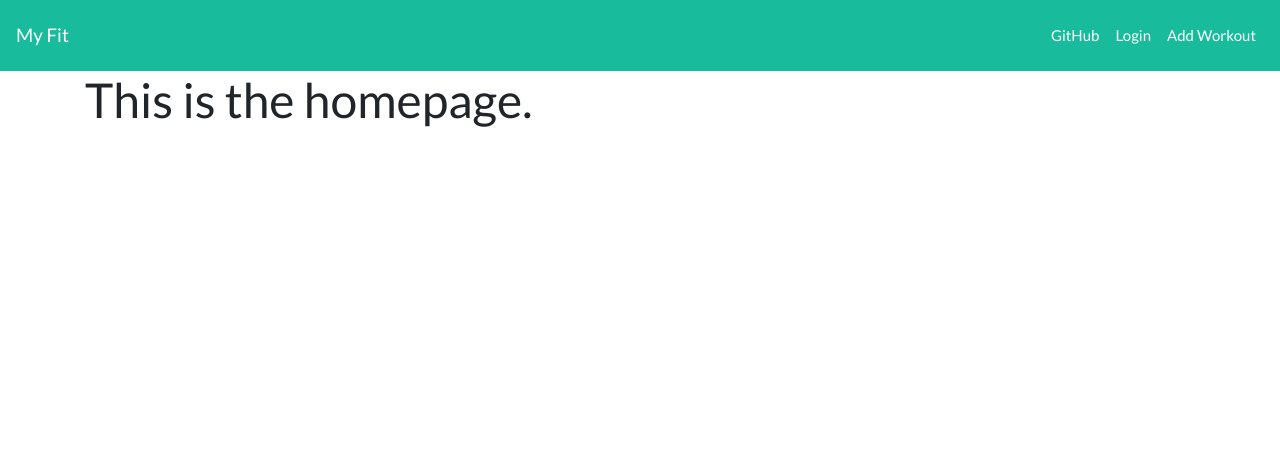
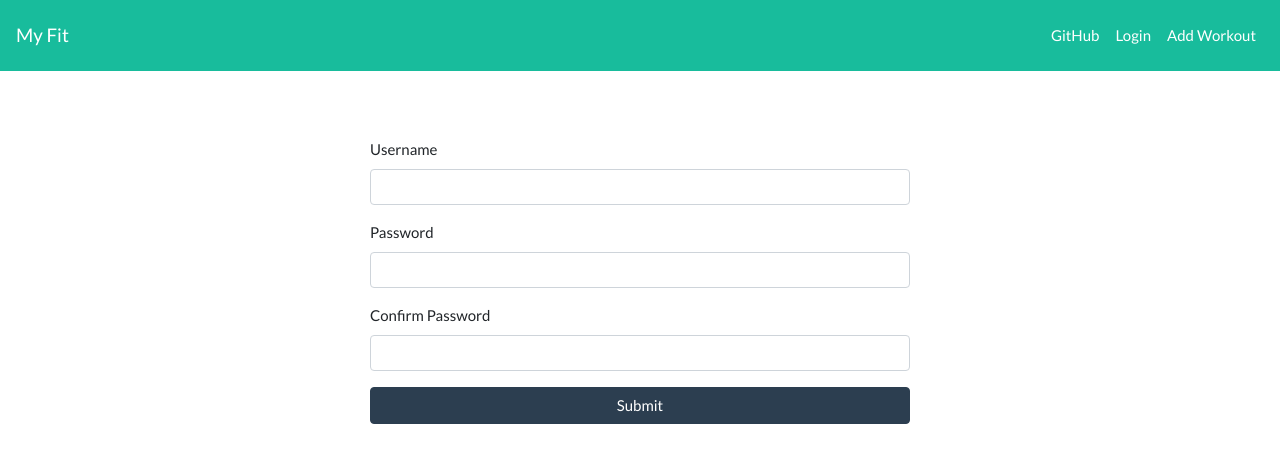
Before and after one commit to lwerner27/exercise-app, a React (Create React App) app in the folder client/: page / in a window 1280 px wide. Shown: the top 462 px of the page. Built offline with nearby package versions, Linux system fonts and the light colour scheme.

Commit message:
Setup the home page with basic registration form.

```diff
--- a/client/src/pages/Home.js
+++ b/client/src/pages/Home.js
@@ -1,13 +1,81 @@
 import React, { Component } from "react";
-import { Container, Row, Col } from "reactstrap";
+import {
+	Container,
+	Row,
+	Col,
+	Form,
+	FormGroup,
+	Label,
+	Input,
+	Button
+} from "reactstrap";
 
 export default class Home extends Component {
+	constructor(props) {
+		super(props);
+		this.state = {
+			username: "",
+			password: "",
+			confirmPassword: ""
+		};
+		this.handleChange = this.handleChange.bind(this);
+		this.submitRegistration = this.submitRegistration.bind(this);
+	}
+
+	handleChange(event) {
+		this.setState({ [event.target.name]: event.target.value });
+	}
+
+	submitRegistration() {
+		let { username, password, confirmPassword } = this.state;
+		if (password === confirmPassword) {
+			console.log(username, password, confirmPassword);
+			alert("Your account has been created!");
+		} else {
+			alert("Your passwords do not match please try again.");
+		}
+	}
+
 	render() {
 		return (
 			<Container>
 				<Row>
-					<Col>
-						<h1>This is the homepage.</h1>
+					<Col sm={12} md={{ size: 6, offset: 3 }}>
+						<br />
+						<br />
+						<br />
+						<Form>
+							<FormGroup>
+								<Label for="username">Username</Label>
+								<Input
+									type="text"
+									name="username"
+									id="usernamer"
+									onChange={this.handleChange}
+								/>
+							</FormGroup>
+							<FormGroup>
+								<Label for="password">Password</Label>
+								<Input
+									type="password"
+									name="password"
+									id="password"
+									onChange={this.handleChange}
+								/>
+							</FormGroup>
+							<FormGroup>
+								<Label for="confirmPassword">Confirm Password</Label>
+								<Input
+									type="password"
+									name="confirmPassword"
+									id="confirmPassword"
+									onChange={this.handleChange}
+								/>
+							</FormGroup>
+							<Button block color="primary" onClick={this.submitRegistration}>
+								Submit
+							</Button>
+						</Form>
 					</Col>
 				</Row>
 			</Container>
```
